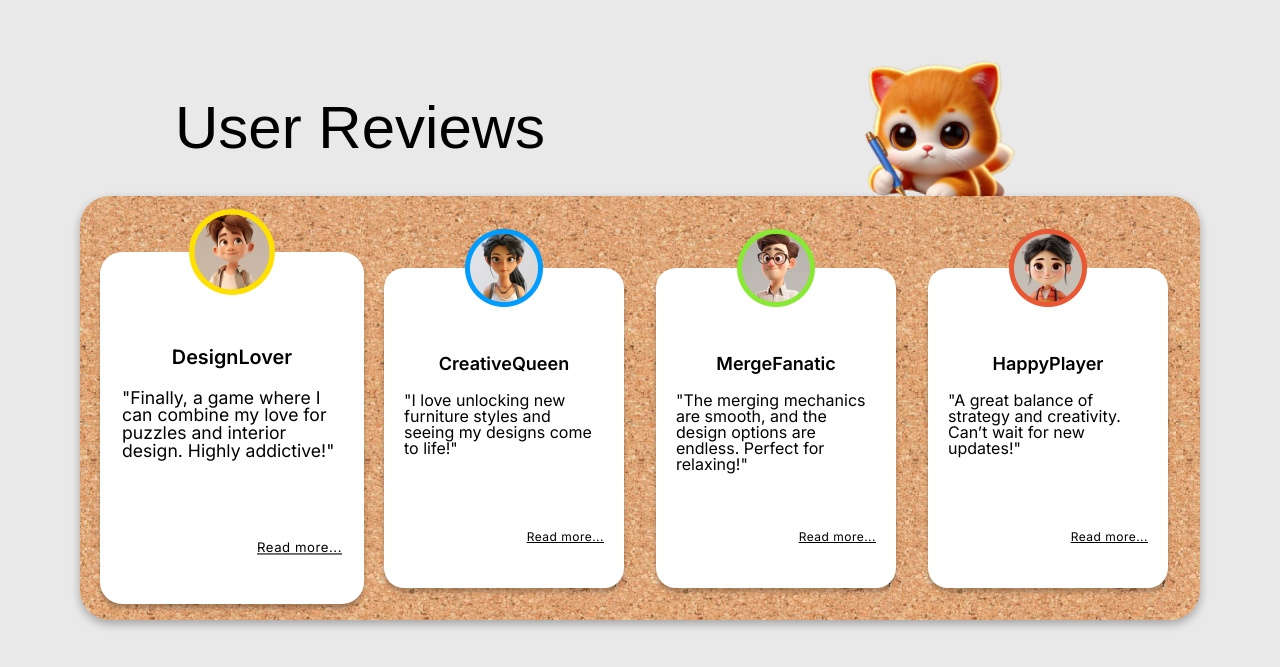
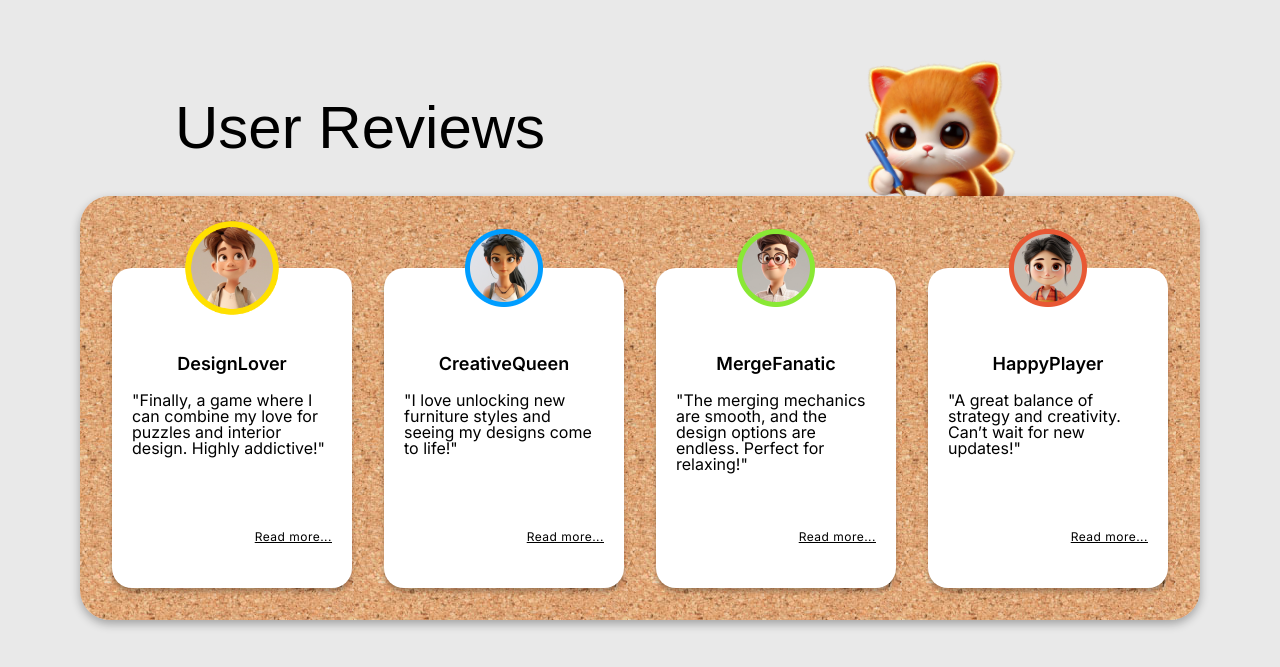
Before and after one commit to AVK9/topjamejourney, a website built with Vite: page src/index.html in a window 1280 px wide. In both pictures the pointer is over the picture 232 px from the left and 3161 px from the top of the page. Shown: the part 2894-3561 px from the top of the page. Built offline with nearby package versions, Linux system fonts and the light colour scheme; a web font is replaced by a local one.

Commit message:
some fixes

```diff
--- a/src/scss/footer.scss
+++ b/src/scss/footer.scss
@@ -20,12 +20,17 @@
 }
 
 .footer-all-recerved {
+  margin: 0 auto;
+  width: 295px;
   padding-top: 37px;
   font-weight: 400;
   font-size: 12px;
   line-height: 150%;
   letter-spacing: 0.04em;
   text-align: center;
+  @include media(desktop) {
+    width: 100%;
+  }
 }
 
 .footer-list li {
@@ -34,7 +39,7 @@
 }
 
 .footer-list li::after {
-    content: "";
+  content: '';
   position: absolute;
   right: 0;
   top: 50%;
--- a/src/scss/how-to-play.scss
+++ b/src/scss/how-to-play.scss
@@ -80,7 +80,7 @@
     box-sizing: content-box;
     width: 262px;
     height: 196px;
-
+  }
   &.pic1:hover {
     border-color: #ffe000;
   }
@@ -92,7 +92,6 @@
   }
   &.pic4:hover {
     border-color: #e85834;
-    }
   }
 }
 
--- a/src/scss/reviews.scss
+++ b/src/scss/reviews.scss
@@ -69,10 +69,6 @@
   transition: all 0.3s ease-in-out;
 }
 
-.item-user-reviews:hover {
-  transform: scale(1.1);
-}
-
 .desc-box-user-reviews {
   height: 100%;
   position: relative;
@@ -87,6 +83,9 @@
 
   @include media(desktop) {
     left: 81px;
+  }
+  &:hover {
+    transform: scale(1.2);
   }
 }
 
```
Also changed, not shown: src/partials/footer.html (+2 -2 lines). Lines whose indentation alone changed are shown as unchanged.
